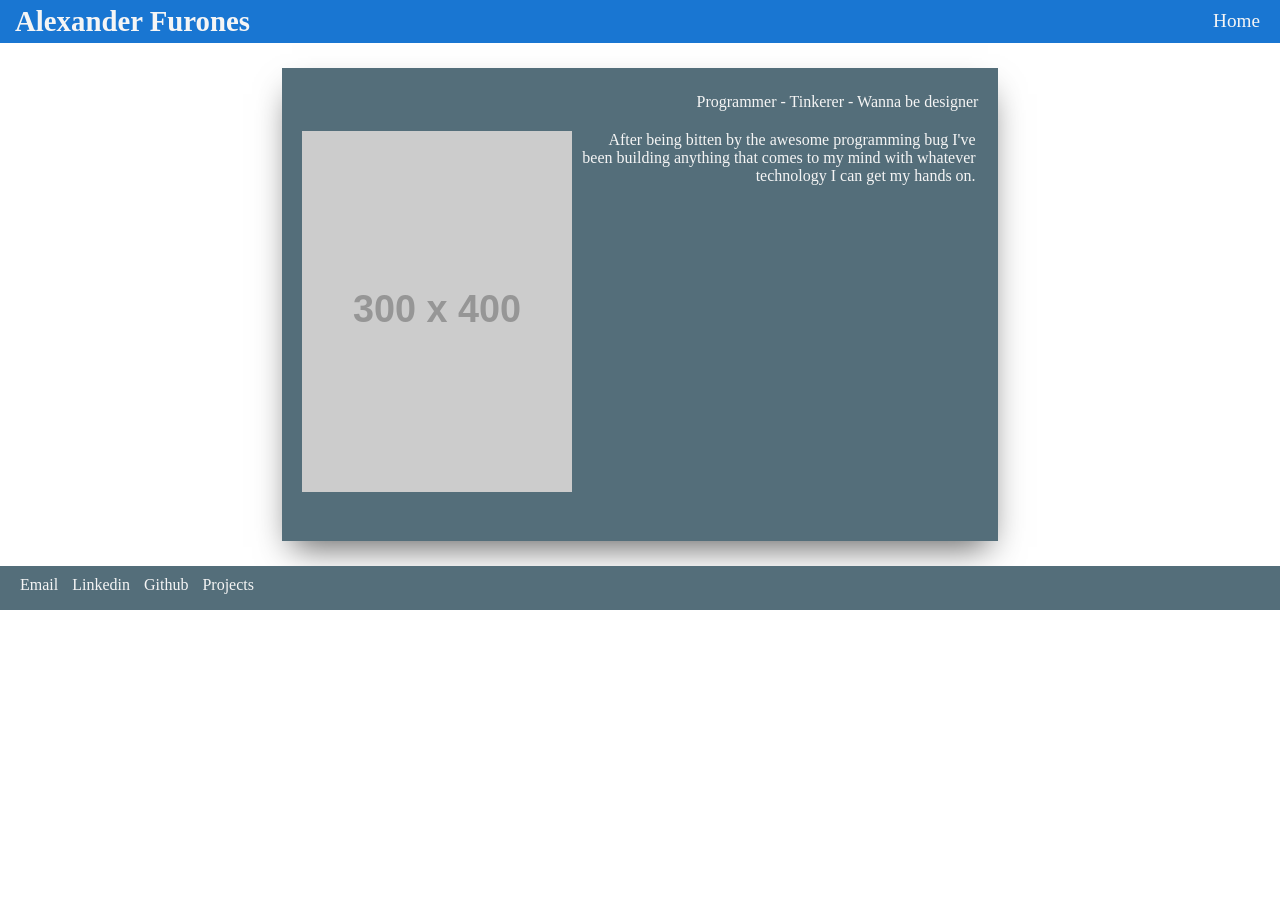
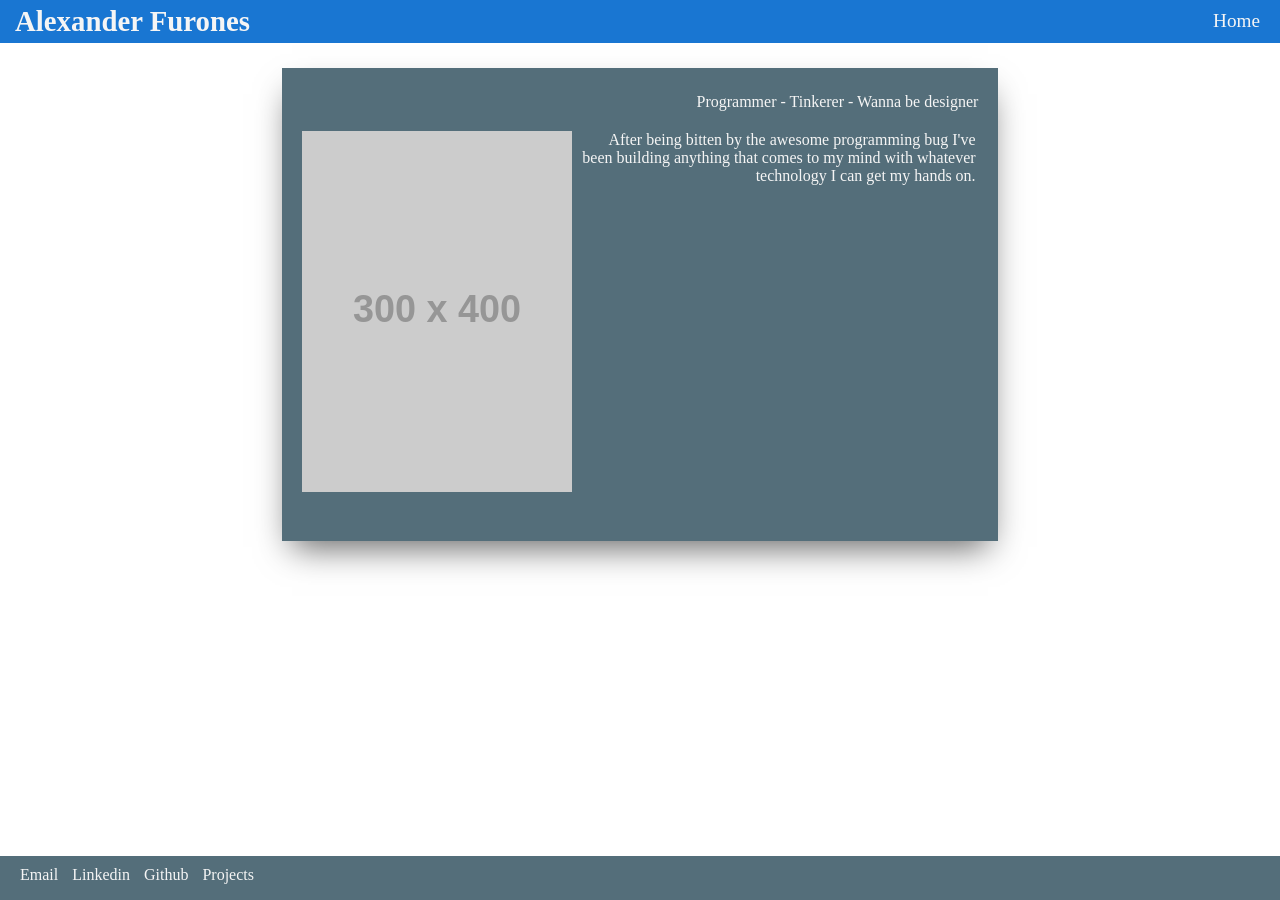
Before and after one commit to alexfuro/portfolio, a Jekyll site: the page built from index.html, in a window 1280 px wide. Built offline with Jekyll 4.4.1, drawn with Linux system fonts in a browser that asks for light colours.

Commit message:
Add absolute position to footer

```diff
--- a/_sass/_footer.scss
+++ b/_sass/_footer.scss
@@ -3,9 +3,10 @@ $text-color-light: #F5F5F5;
 $text-color-dark: #616161;
 
 footer {
+  position: absolute;
+  bottom: 0;
   height: 44px;
-  width: auto;
-  margin: 0 auto;
+  width: 100%;
   padding: 0 15px;
   background-color: $footer-bg-color;
   .footer-links {
--- a/css/main.scss
+++ b/css/main.scss
@@ -6,6 +6,11 @@
 @import 'footer';
 @import 'index';
 
+body {
+  position: relative;
+  min-height: 100vh;
+  padding-bottom: 44px;
+}
 .show {
   display: block;
 }
```
